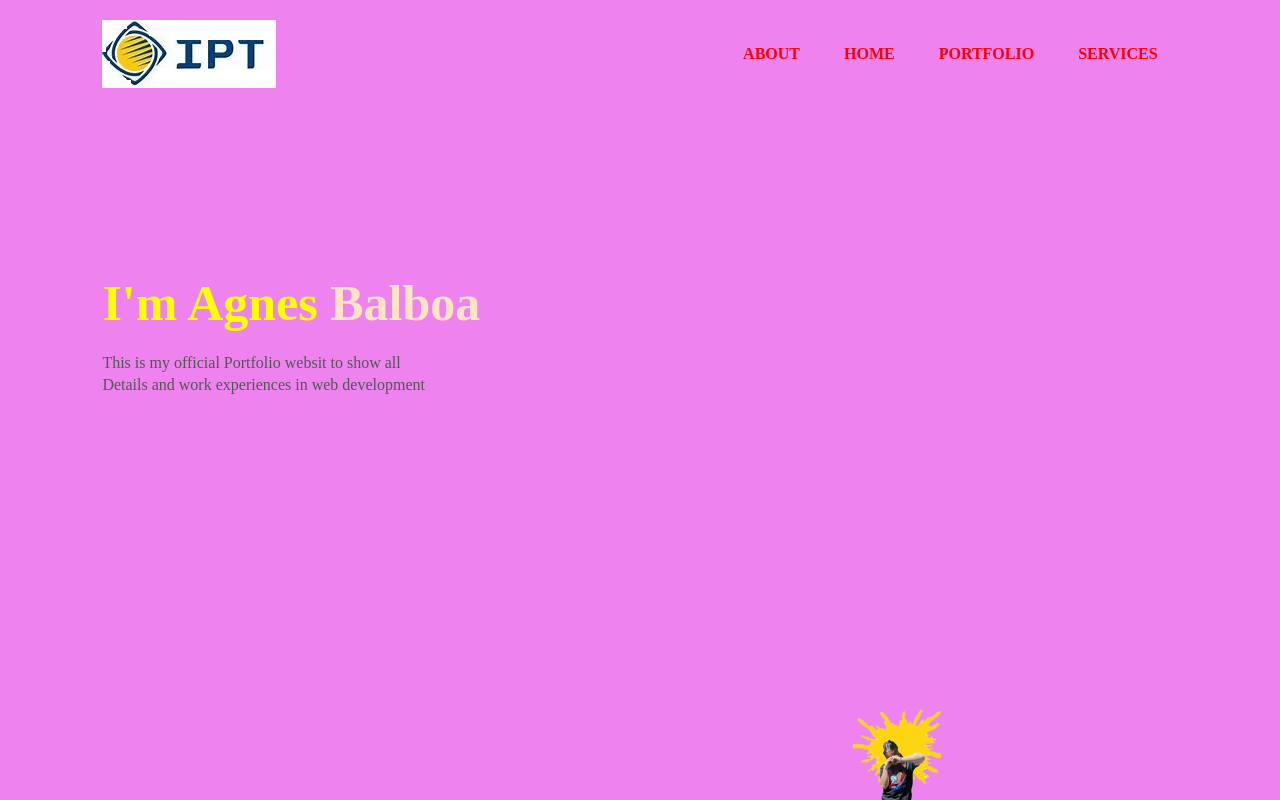
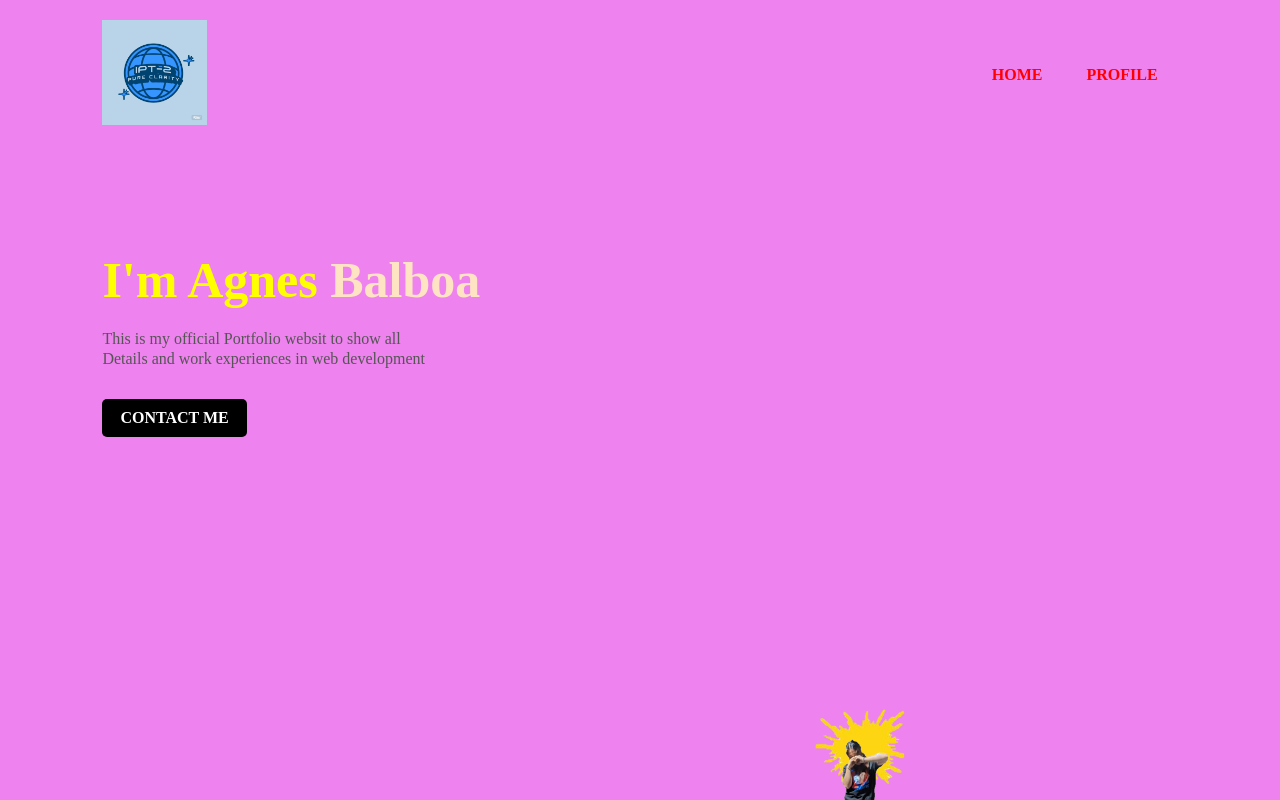
Before and after one commit to AgnesBalboa/C_STUDY_G4, a plain HTML site: page Website.html in a window 1280 px wide. Drawn offline with Linux system fonts and the light colour scheme.

Commit message:
Added my html portfolio unfinish

```diff
--- a/Website.html
+++ b/Website.html
@@ -12,12 +12,15 @@
 
 
 <nav>
-   <img src="images/log.png" class="log" >
+    <div class =logo>
+         <img src="images/logo.png" class="logos" >
+    </div>
+
     <ul>
-        <li><a href="#">ABOUT</a></li>
         <li><a href="#">HOME</a></li>
-        <li><a href="#">PORTFOLIO</a></li>
-        <li><a href="#">SERVICES</a></li>
+        <li><a href="#">PROFILE</a></li>
+
+
     </ul>
 
 </nav>
@@ -26,7 +29,7 @@
     <p>This is my official Portfolio websit to show all
         <br>Details and work experiences in web development
     </p>
-
+<a href="#" >CONTACT ME</a>
 </div>
 
 <div class="images">
--- a/style.css
+++ b/style.css
@@ -11,6 +11,10 @@
     height: 100vh;
     background: violet;
 
+}
+.logo .logos {
+    width: 105px;
+    height: 50%;
 }
 nav {
 
@@ -36,26 +40,37 @@ nav ul li a:hover{
 }
 .detail{
     margin-left: 8%;
-    margin-top: 13%;
+    margin-top: 8%;
 }
 .detail h1{
     font-size: 50px;
     color:yellow;
     margin-bottom: 20px;
 }
+.detail a{
+    background: black;
+    padding: 10px 18px;
+    text-decoration: none;
+    font-weight: bold;
+    color: #fff;
+    display: inline-block;
+    margin: 30px 0;
+    border-radius: 5px;
+
+}
 span{
     color: bisque;
 }
 .detail p{
     color: #555;
-    line-height: 22px;
+    line-height: 20px;
 }
 .images{
-    width: 45%;
-    height: 88%;
+    width: 50%;
+    height: 50%;
     position: absolute;
     bottom: 0;
-    right: 100px;
+    right: 105px;
 }
 .images img{
    height: 100px;
```
Also changed, not shown: images/akoto.jpg (deleted), images/logo.jpg (deleted), images/logo.png (added), images/logoko.jpg (deleted), images/shape.jfif (deleted).
